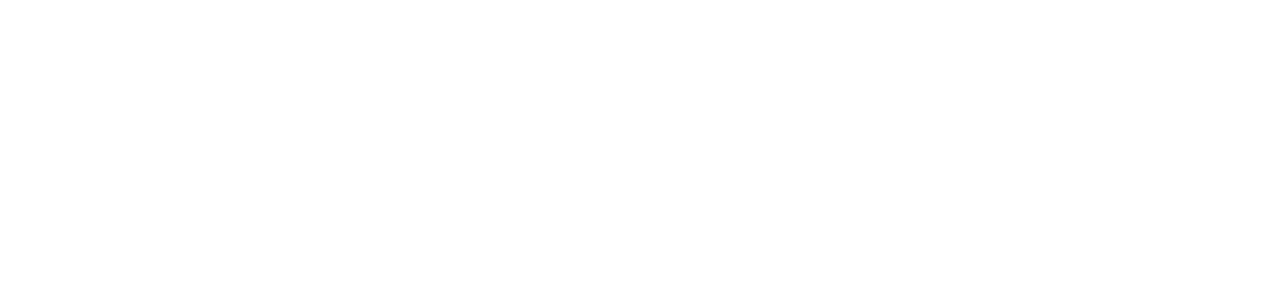
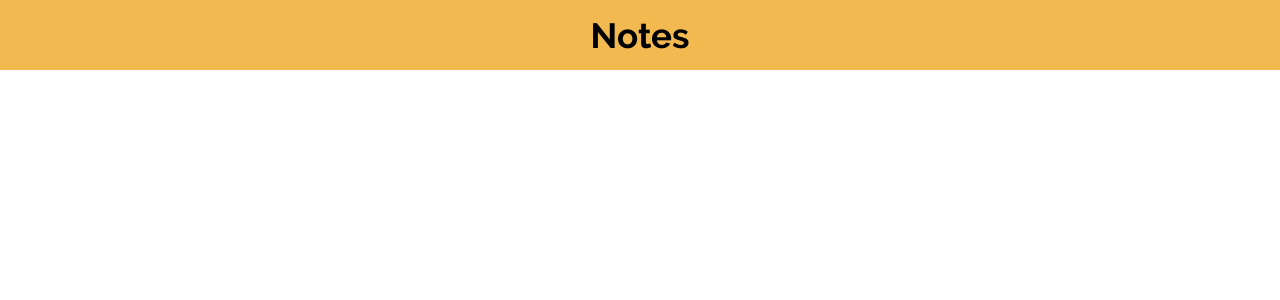
Before and after one commit to vaaips/notes-web, a Vue app: page /#/ in a window 1280 px wide. Shown: the top 300 px of the page. Built offline with nearby package versions, Linux system fonts and the light colour scheme.

Commit message:
Create and style header

```diff
--- a/src/views/Home.vue
+++ b/src/views/Home.vue
@@ -1,5 +1,8 @@
 <template>
   <div class="home">
+    <div class="header">
+      <h2 class="heading">Notes</h2>
+    </div>
   </div>
 </template>
 
@@ -8,3 +11,20 @@
   name: 'home'
 }
 </script>
+
+<style lang="scss">
+  .home {
+    .header {
+      background: #f2b951;
+      height: 70px;
+      display: flex;
+      justify-content: center;
+      align-items: center;
+
+      .heading {
+        font-size: 35px;
+        margin: 0;
+      }
+    }
+  }
+</style>
```
